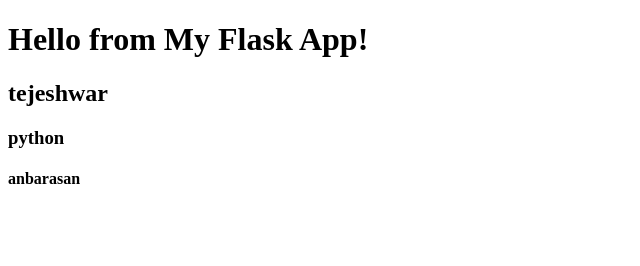
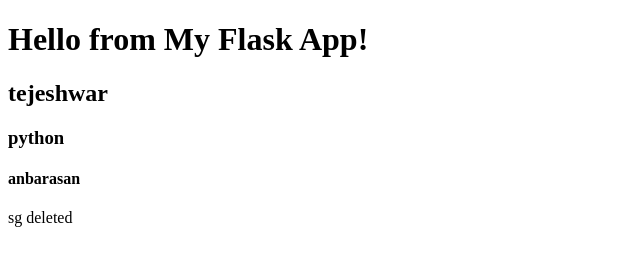
Before and after one commit to tejeshwarm/end-to-end-pipeline, a plain HTML site: page index.html in a window 1280 px wide. Shown: the whole page, without its empty margins (0-640 px from the left). Drawn offline with Linux system fonts and the light colour scheme.

Commit message:
Update index.html

```diff
--- a/index.html
+++ b/index.html
@@ -8,5 +8,6 @@
   <h2>tejeshwar</h2>
   <h3>python</h3>
   <h4>anbarasan</h4>
+  <p>sg deleted</p>
 </body>
 </html>
```
